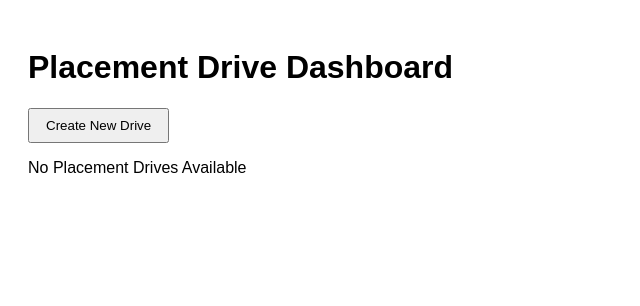
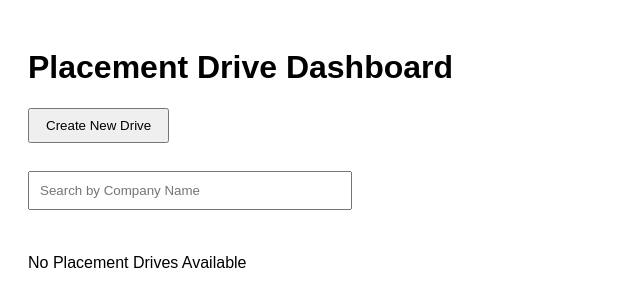
Before and after one commit to ananyaghosal5922-bit/placement-drive-admin, a React (Vite) app: page / in a window 1280 px wide. Shown: the top 306 px of the page, without its empty margins (0-640 px from the left). Built offline with nearby package versions, Linux system fonts and the light colour scheme.

Commit message:
added company search feature

```diff
--- a/src/pages/Dashboard.jsx
+++ b/src/pages/Dashboard.jsx
@@ -1,8 +1,14 @@
 import { Link } from "react-router-dom";
+import { useState } from "react";
 import useDriveStore from "../store/DriveStore";
 
 function Dashboard() {
   const { drives, deleteDrive } = useDriveStore();
+  const [search, setSearch] = useState("");
+
+  const filteredDrives = drives.filter((drive) =>
+  drive.companyName.toLowerCase().includes(search.toLowerCase())
+);
 
   console.log("Drives:",drives);
   return (
@@ -12,10 +18,22 @@
       <Link to="/create">
         <button>Create New Drive</button>
       </Link>
+      <br />
+<br />
+
+<input
+  type="text"
+  placeholder="Search by Company Name"
+  value={search}
+  onChange={(e) => setSearch(e.target.value)}
+/>
+
+<br />
+<br />
     {drives.length === 0 ? (
   <p>No Placement Drives Available</p>
   ) : (
-  drives.map((drive, index) => (
+  filteredDrives.map((drive, index) => (
     <div key={index}>
       <h3>{drive.companyName}</h3>
       <p>{drive.role}</p>
```
